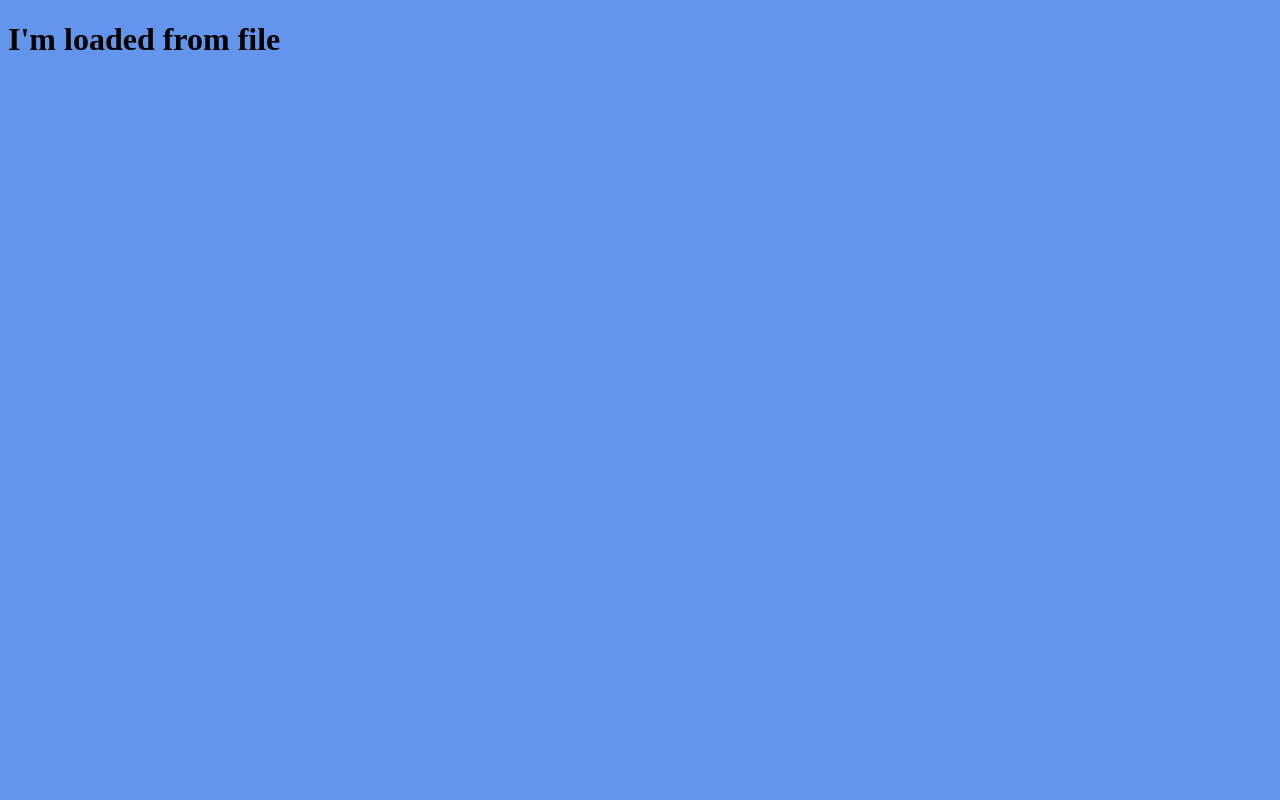
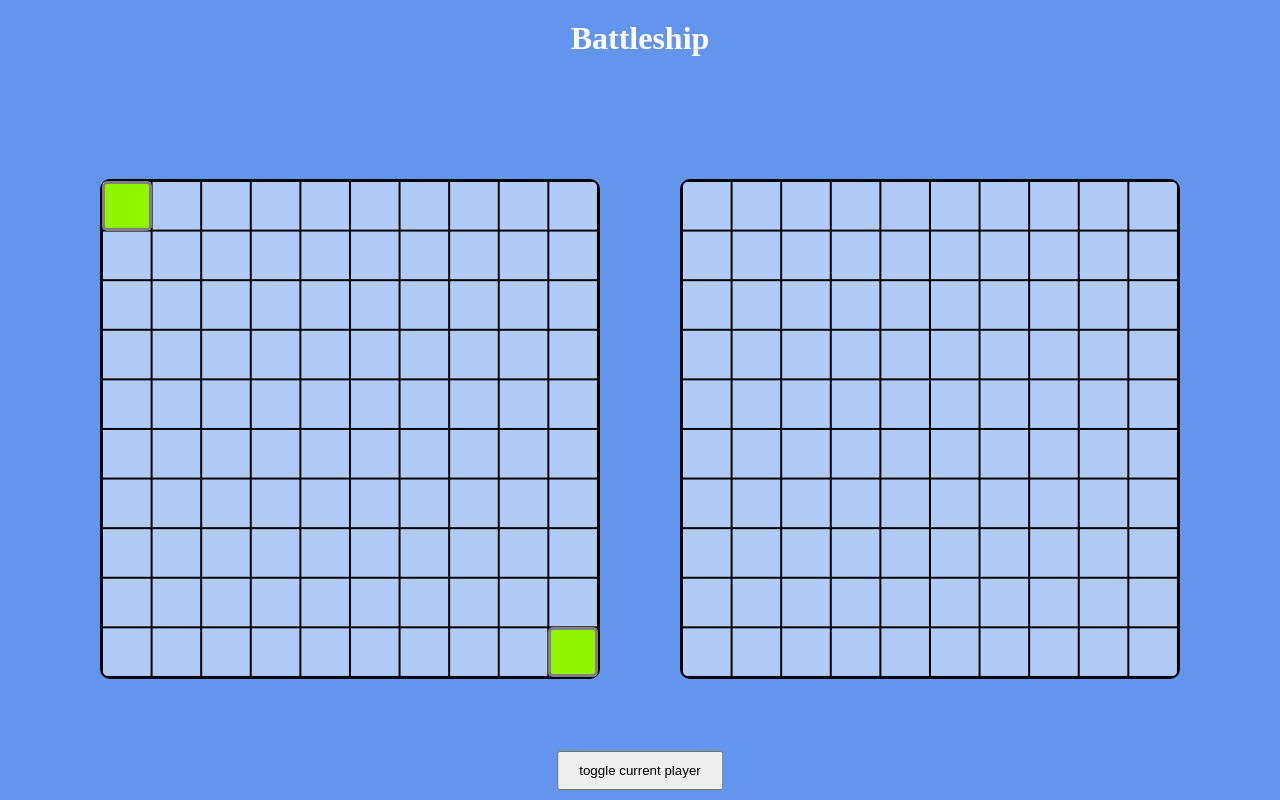
Before and after one commit to danyapac3/battleship, a website built with webpack: page src/index.html in a window 1280 px wide. Built offline with nearby package versions, Linux system fonts and the light colour scheme.

Commit message:
feat: assemble all moduled in first prototype
It's not much but I have what to start with. Now It only draws ship on current
player's board and it has button to toggle players. This prototype uses
different modules for updating screen setting event handlers
and for updating game state.

```diff
--- a/src/index.html
+++ b/src/index.html
@@ -3,9 +3,13 @@
   <head>
     <meta charset="UTF-8" />
     <meta name="viewport" content="width=device-width, initial-scale=1.0" />
-    <title>Document</title>
   </head>
   <body>
-    <h1>I'm loaded from file</h1>
+    <h1 class="main-title">Battleship</h1>
+    <div class="boards">
+      <div class="current-player-board"></div>
+      <div class="current-enemy-board"></div>
+    </div>
+    <button class="toggle-player">toggle current player</button>
   </body>
 </html>
--- /dev/null
+++ b/src/js/elements/current-player-board.js
@@ -0,0 +1,28 @@
+import * as game from "../states/game.js";
+
+function createShipCellElement(x, y) {
+  const ship = document.createElement("div");
+  ship.classList.add("ship-cell");
+  ship.style.setProperty("--x", x);
+  ship.style.setProperty("--y", y);
+
+  return ship;
+}
+
+export function update() {
+  const board = document.querySelector(".current-player-board");
+  const currentPlayer = game.getCurrentPlayer();
+  const gameboard = currentPlayer.gameboard;
+
+  const children = [];
+  gameboard.shipPositions.forEach((ship, x, y) => {
+    if (!ship) {
+      return;
+    }
+
+    const cell = createShipCellElement(x, y);
+    children.push(cell);
+  });
+
+  board.replaceChildren(...children);
+}
--- /dev/null
+++ b/src/js/event-handlers/toggle-player-button.js
@@ -0,0 +1,7 @@
+import * as gameState from "../states/game";
+
+const toggleButton = document.querySelector(".toggle-player");
+
+toggleButton.addEventListener("click", () => {
+  gameState.togglePlayer();
+});
--- a/src/js/main.js
+++ b/src/js/main.js
@@ -0,0 +1,26 @@
+import "./event-handlers/toggle-player-button";
+
+import Gameboard from "./gameboard";
+import Player from "./player";
+import Ship from "./ship";
+
+import * as gameState from "./states/game";
+import * as screenController from "./screen";
+
+async function main() {
+  const gameboard1 = new Gameboard();
+  const gameboard2 = new Gameboard();
+
+  gameboard1.placeShip(new Ship(1), 1, 1, "horizontal");
+  gameboard1.placeShip(new Ship(1), 10, 10, "horizontal");
+  gameboard2.placeShip(new Ship(1), 1, 2, "horizontal");
+
+  const player1 = new Player("p1", gameboard1);
+  const player2 = new Player("p2", gameboard2);
+
+  gameState.init(player1, player2);
+
+  screenController.update();
+}
+
+main();
--- /dev/null
+++ b/src/js/screen.js
@@ -0,0 +1,5 @@
+import * as currentPlayerBoard from "./elements/current-player-board";
+
+export function update() {
+  currentPlayerBoard.update();
+}
--- /dev/null
+++ b/src/js/states/game.js
@@ -0,0 +1,28 @@
+import * as screen from "../screen";
+
+let players = null;
+let currentPlayer = null;
+let currentEnemy = null;
+
+export function init(player1, player2) {
+  players = [player1, player2];
+  currentPlayer = player1;
+  currentEnemy = player2;
+}
+
+export function getPlayers() {
+  return players;
+}
+
+export function getCurrentPlayer() {
+  return currentPlayer;
+}
+
+export function getCurrentEnemy() {
+  return currentPlayer === players[0] ? players[1] : players[0];
+}
+
+export function togglePlayer() {
+  currentPlayer = currentPlayer === players[0] ? players[1] : players[0];
+  screen.update();
+}
--- a/src/main.js
+++ b/src/main.js
@@ -1 +1,2 @@
 import "./styles.css";
+import "./js/main";
--- a/src/styles.css
+++ b/src/styles.css
@@ -1,3 +1,85 @@
+*,
+*::before,
+*::after {
+  margin: 0;
+  padding: 0;
+  box-sizing: border-box;
+}
+
+html,
 body {
+  height: 100%;
+}
+
+body {
+  display: flex;
+  flex-direction: column;
   background-color: cornflowerblue;
 }
+
+.main-title {
+  margin-top: 20px;
+  color: white;
+  text-align: center;
+  flex-grow: 0;
+}
+
+.boards {
+  display: flex;
+  flex-grow: 1;
+  justify-content: center;
+  align-items: center;
+  gap: 80px;
+}
+
+.boards > div {
+  --size: 500px;
+  --line-width: 2px;
+  width: var(--size);
+  height: var(--size);
+  border-radius: 10px;
+  flex-shrink: 0;
+  border: var(--line-width) solid black;
+  background-color: rgba(255, 255, 255, 0.5);
+  background-image: linear-gradient(
+      black var(--line-width) var(--line-width),
+      rgba(255, 255, 255, 0) var(--line-width)
+    ),
+    linear-gradient(
+      90deg,
+      black var(--line-width) var(--line-width),
+      rgba(255, 255, 255, 0) var(--line-width)
+    );
+  background-size: 10% 10%;
+  background-position: calc(-1 * calc(var(--line-width) / 2))
+    calc(-1 * calc(var(--line-width) / 2));
+}
+
+.current-player-board {
+  display: grid;
+  grid-template-columns: repeat(10, 1fr);
+  grid-template-rows: repeat(10, 1fr);
+  place-items: center;
+}
+
+.ship-cell {
+  background-color: rgb(143, 246, 0);
+  width: 50px;
+  height: 50px;
+  border: 3px solid gray;
+  border-radius: 5px;
+  grid-column: var(--x);
+  grid-row: var(--y);
+}
+
+.toggle-player {
+  position: absolute;
+  bottom: 10px;
+  left: 50%;
+  transform: translateX(-50%);
+  padding: 10px 20px;
+}
+
+.toggle-player:hover {
+  background-color: gray;
+}
```
